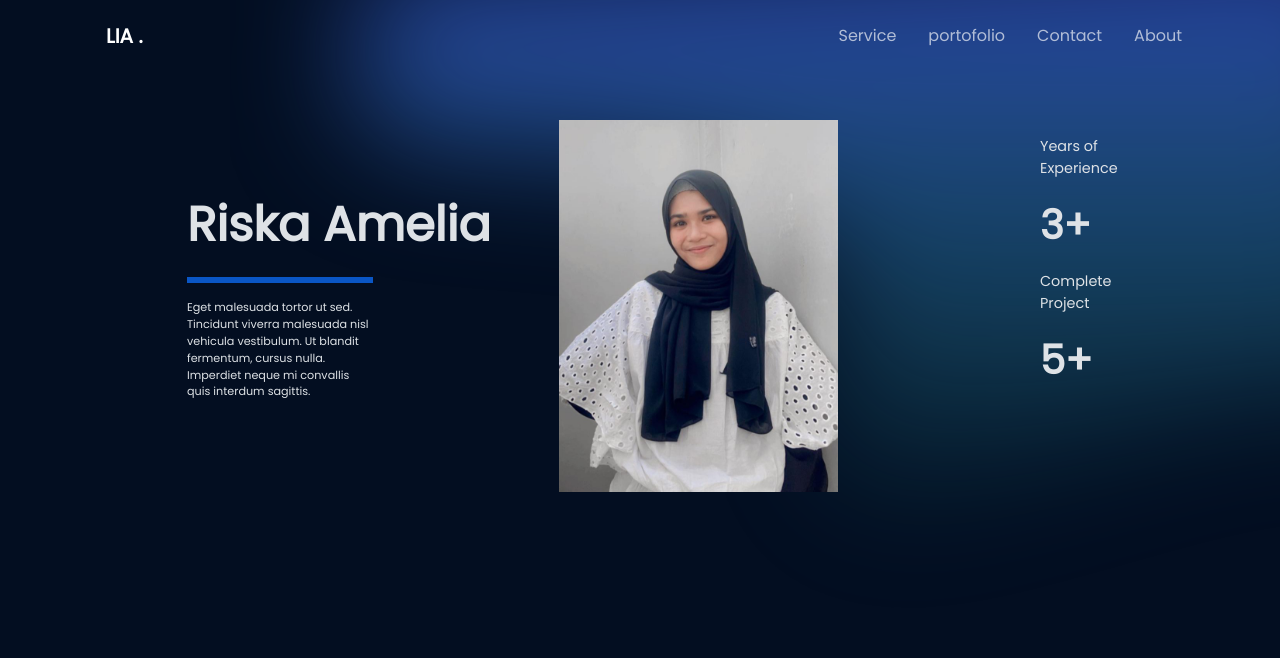
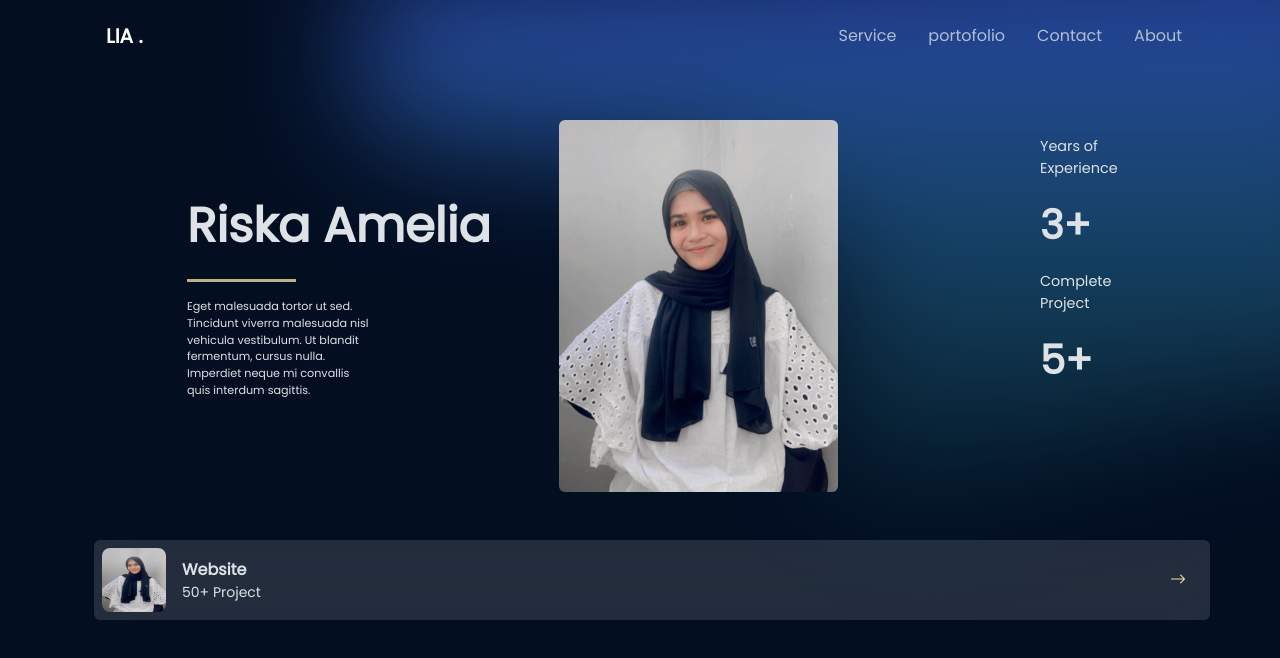
Before and after one commit to riskaamelia-wd/RiskaAmelia, a React (Vite) app: page / in a window 1280 px wide. Shown: the top 658 px of the page. Built offline with nearby package versions, Linux system fonts and the light colour scheme.

Commit message:
add : card of service

```diff
--- a/package.json
+++ b/package.json
@@ -11,6 +11,7 @@
   },
   "dependencies": {
     "bootstrap": "^5.3.2",
+    "bootstrap-icons": "^1.11.2",
     "react": "^18.2.0",
     "react-dom": "^18.2.0",
     "react-router-dom": "^6.19.0"
--- a/src/App.css
+++ b/src/App.css
@@ -1,9 +1,17 @@
 #root {
   font-family: 'Poppins', sans-serif;
+  --warning : #F8E7A1
 }
 
 body {
   font-family: 'Poppins', sans-serif;
+}
+
+.transparan{
+  background-color: rgba(255,255,255,0.13);
+  border-radius: 6px;
+  backdrop-filter: blur(18px);
+
 }
 
 /* .logo {
--- a/src/App.jsx
+++ b/src/App.jsx
@@ -5,22 +5,30 @@ import './App.css'
 import 'bootstrap/dist/css/bootstrap.min.css'
 import 'bootstrap/dist/css/bootstrap.css'
 import 'bootstrap/dist/js/bootstrap.js'
+import 'bootstrap-icons/font/bootstrap-icons.css'
 import Navbar from './components/navbar'
 import Jumbotorn from './components/Jumbotron'
 import vektor1 from './assets/Vector 1.svg'
+import CardService from './elements/CardService'
+import test from './assets/lia.jpeg'
 
 function App() {
   const [count, setCount] = useState(0)
 
   return (
-    <div className='min-vh-100 position-relative' style={{backgroundColor:'#030E21'}}>
-      <div className='container'>
+    <div className=' position-relative' style={{backgroundColor:'#030E21'}}>
+      <div className='container min-vh-100'>
         <div className='position-absolute top-0 end-0'>
           <img src={vektor1} alt="" />
         </div>
         <div className=' container position-absolute'>
           <Navbar/>
           <Jumbotorn/>
+          <CardService
+            img={test}
+            title={'Website'}
+            text={'50+ Project'}
+          />
         </div>
       </div>
     </div>
--- a/src/components/Jumbotron.jsx
+++ b/src/components/Jumbotron.jsx
@@ -6,14 +6,15 @@ const Jumbotorn = () => {
         <div className=" mt-md-5  mb-md-5 d-flex flex-row flex-fill justify-content-around">
             <div className="col-6 col-md-3 col-lg-2 d-flex flex-column justify-content-center position-relative">
                 <h1 className="z-1 fw-semibold text-nowrap" style={{fontSize:'3rem'}}>Riska Amelia</h1>
-                <hr className="border border-primary border-3 opacity-75"/>
+                <hr style={{ borderColor: 'var(--warning)', borderWidth: '3px', opacity: '0.75' }} className="col-7"/>
+
                 <p style={{ fontSize: '0.7rem' }} className="">
                     Eget malesuada tortor ut sed. Tincidunt viverra malesuada nisl vehicula vestibulum. Ut blandit fermentum,
                     cursus nulla. Imperdiet neque mi convallis quis interdum sagittis.
                 </p>
             </div>
             <div className="d-none d-sm-block col-sm-4 col-lg-3">
-                <img className="img-fluid" src={photo} alt="" style={{maxWidth: '100%', height: 'auto'}} />
+                <img className="img-fluid rounded-2" src={photo} alt="" style={{maxWidth: '100%', height: 'auto'}} />
             </div>
 
             <div className="col-lg-1 p-3 col-md-2 col-4">
--- /dev/null
+++ b/src/elements/CardService.jsx
@@ -0,0 +1,20 @@
+const CardService = ({img, title, text}) => {
+    return(
+        <div className="transparan d-flex justify-content-between p-2 gap-3">
+            <div className="d-flex">
+                <div className="col-2" style={{width:'4em', height:'4em'}}>
+                    <img style={{width:'100%',height:'100%'}}
+                    className="rounded-3" src={img} alt={title} />
+                </div>
+                <div className="ms-3 col- 9 d-flex justify-content-center flex-column ms-2 me-2">
+                    <p className="m-0 fw-semibold">{title}</p>
+                    <small className="fw-light">{text}</small>
+                </div>
+            </div>
+            <div className=" d-flex align-items-center ms-5 col-1 justify-content-end pe-3">
+                <i style={{color:'var(--warning)'}} className="bi bi-arrow-right"></i>
+            </div>
+        </div>
+    )
+}
+export default CardService
```
Also changed, not shown: 1 other file (tests, documents, lock files or other folders).
